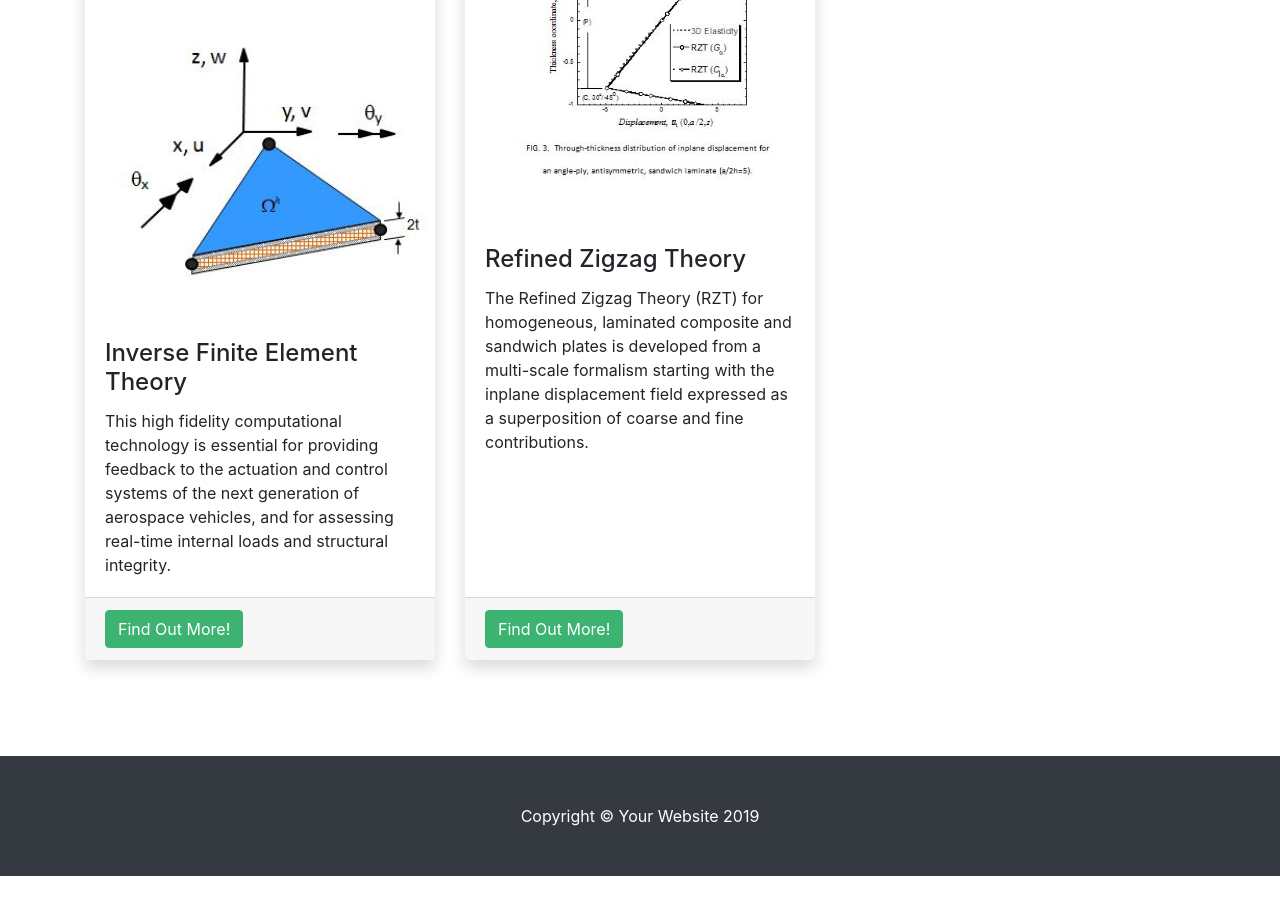
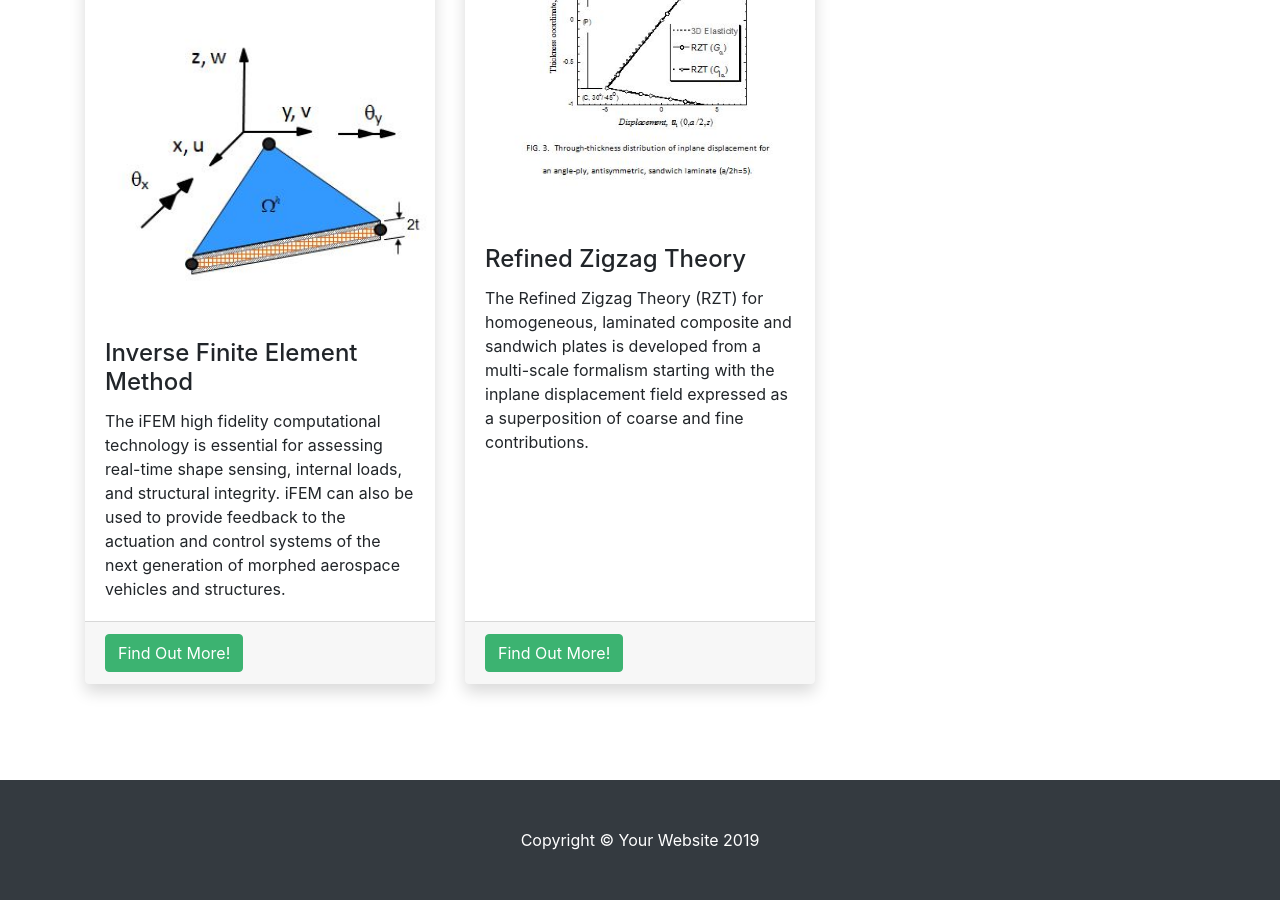
Before and after one commit to tessler-research/tessler-research.github.io, a Jekyll site: the page built from index.html, in a window 1280 px wide and 900 px high, scrolled down 1070 px. Built offline with Jekyll 4.4.1, drawn with Linux system fonts in a browser that asks for light colours; before the commit the page ends 1946 px from its top, so only the background shows below that.

Commit message:
Update index.html

```diff
--- a/index.html
+++ b/index.html
@@ -27,11 +27,10 @@ The iFEM-TRA software is owned and maintained by Tessler Research Associates, LL
     <div class="card border-0 shadow h-100">
       <img class="card-img-top" src="assets/img/iMin3.jpg" alt="" />
       <div class="card-body">
-        <h4 class="card-title">Inverse Finite Element Theory</h4>
+        <h4 class="card-title">Inverse Finite Element Method</h4>
         <p class="card-text">
-          This high fidelity computational technology is essential for providing
-				feedback to the actuation and control systems of the next generation of aerospace vehicles,
-				and for assessing real-time internal loads and structural integrity.
+          The iFEM high fidelity computational technology is essential for assessing real-time shape sensing, internal loads, and structural integrity. iFEM can also be used to provide
+				feedback to the actuation and control systems of the next generation of morphed aerospace vehicles and structures.
         </p>
       </div>
       <div class="card-footer">
```
